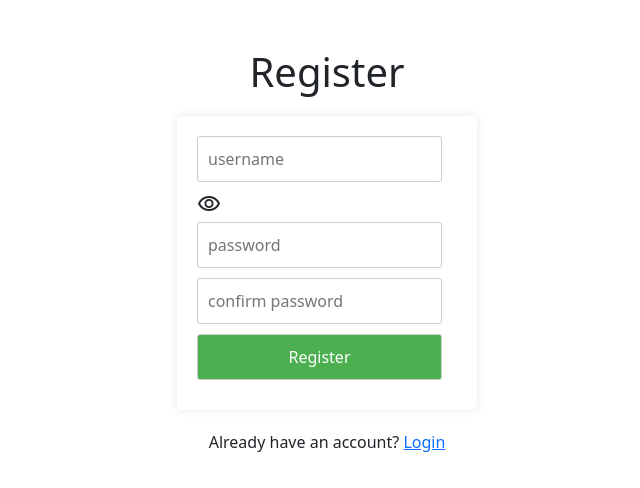
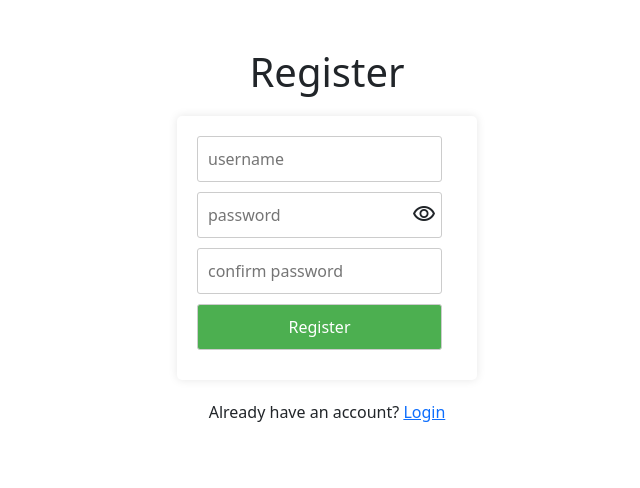
Before and after one commit to Samboja651/Addiction-Solver, a Flask app: page /auth/register in a window 1280 px wide. Shown: the part 56-544 px from the top of the page, without its empty margins (313-953 px from the left). Run offline with Flask 3, Linux system fonts and the light colour scheme; some libraries are stand-ins or nearby versions.

Commit message:
styled visibility icon to be inside password input field removed unnecessary code and comments

```diff
--- a/app/templates/auth/register.html
+++ b/app/templates/auth/register.html
@@ -7,18 +7,24 @@
     <link rel="stylesheet" href="{{ url_for('static', filename='css/register.css') }}">
     <!-- visibility icon -->
     <link rel="stylesheet" href="https://fonts.googleapis.com/css2?family=Material+Symbols+Outlined:opsz,wght,FILL,GRAD@20..48,100..700,0..1,-50..200" />
-    <!-- <style>
+    <style>
         .material-symbols-outlined {
           font-variation-settings:
           'FILL' 0,
           'wght' 400,
           'GRAD' 0,
           'opsz' 24;
-          position: absolute;
-          left: 20px;
+        }
+        .visibility-password {
+            position: relative;
+        }
+        #visibility-icon {
+            position: absolute;
+            left: calc(100% - 45px);
+            top: 10px;
+        }
 
-        }
-        </style> -->
+        </style>
     {% include "shared.html" %}
 </head>
 <body>
@@ -32,12 +38,13 @@
     <form method="POST">
         <input type="text" name="username" placeholder="username" autocomplete="username" required>
 
-
-        <span id="visibility" class="material-symbols-outlined" onclick="togglePassword()">
-            visibility
-        </span>
-        <input id="password" type="password" name="password" placeholder="password" autocomplete="new-password" minlength="8" required>
-        <input type="password" name="confirm_password" placeholder="confirm password" autocomplete="new-password"  required>
+        <div class="visibility-password">
+            <span id="visibility-icon" class="material-symbols-outlined" onclick="togglePassword()">
+                visibility
+            </span>
+            <input id="password" type="password" name="password" placeholder="password" autocomplete="new-password" minlength="8" required>
+        </div>
+            <input type="password" name="confirm_password" placeholder="confirm password" autocomplete="new-password"  required>
         <button class="register-btn" type="submit">Register</button>
     </form>
 
@@ -50,20 +57,17 @@
     <script>
         // toggle password
         const passwordInput = document.getElementById('password');
-        const visibilityIcon = document.querySelector('span#visibility');
+        const visibilityIcon = document.querySelector('span#visibility-icon');
 
-        // visibilityIcon.addEventListener('click', togglePassword);
 
         function togglePassword() {
 
             if (passwordInput.type === 'password') {
                 passwordInput.type = 'text';
                 visibilityIcon.textContent = 'visibility_off';
-                // visibilityIcon.ariaLabel = 'hide password';
             } else {
                 passwordInput.type = 'password';
                 visibilityIcon.textContent = 'visibility';
-                // visibilityIcon.ariaLabel = 'show password in plain text'
             }
         }
     </script>
```
